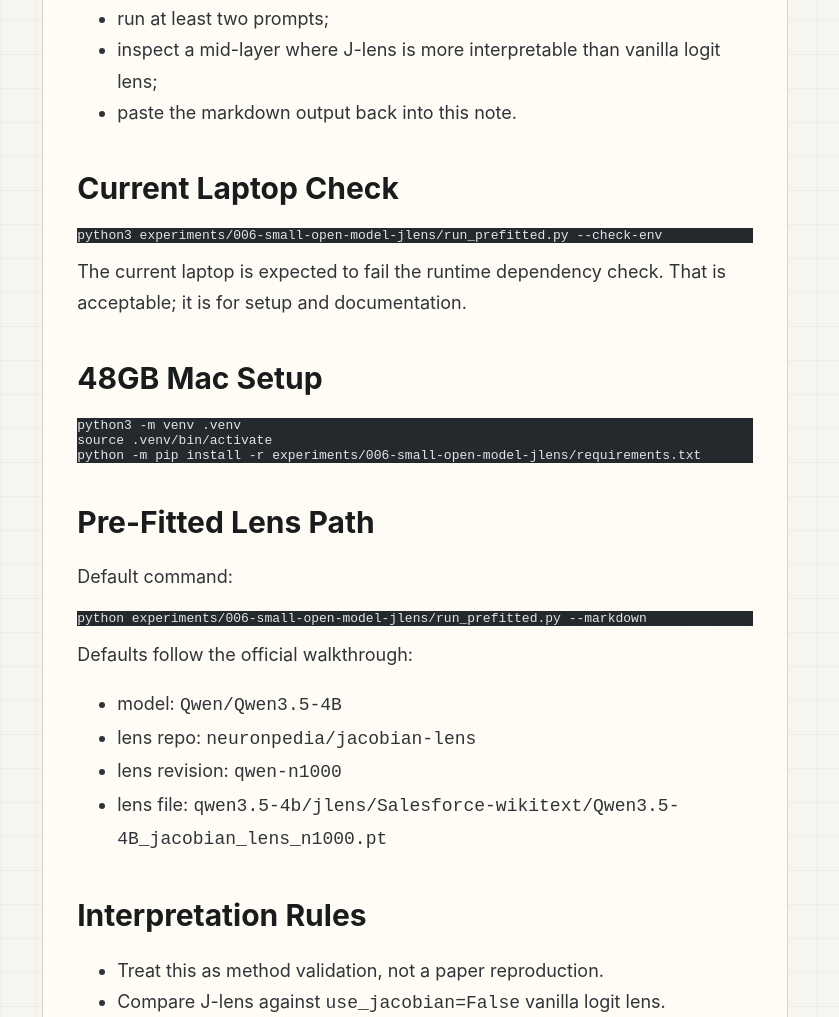
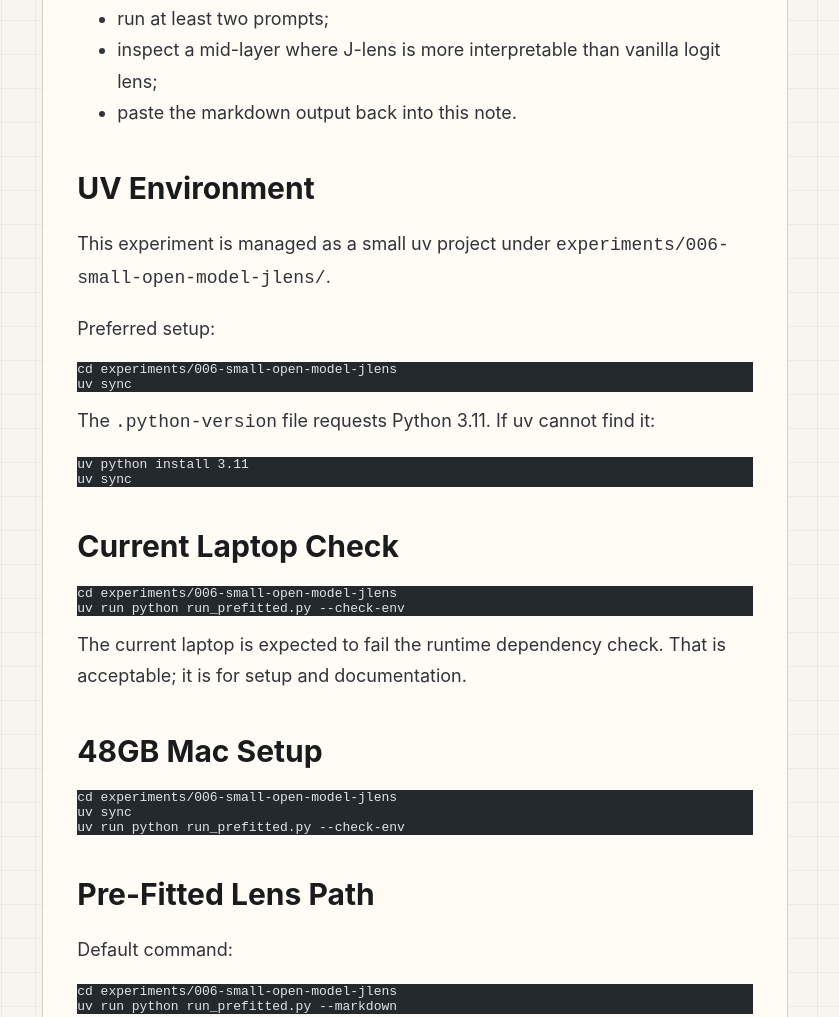
Before and after one commit to hyungrok-oh/latent-workspace, an Astro site: page /latent-workspace/experiments/006-small-open-model-jlens in a window 1280 px wide. Shown: the part 796-1813 px from the top of the page, without its empty margins (441-1280 px from the left). Built offline with nearby package versions, Linux system fonts and the light colour scheme; Astro itself is replaced by a stand-in of ours; code samples lack their colours.

Commit message:
Add uv environment for J-lens runbook

````diff
--- a/src/content/experiments/006-small-open-model-jlens.md
+++ b/src/content/experiments/006-small-open-model-jlens.md
@@ -30,10 +30,29 @@ Good success:
 - inspect a mid-layer where J-lens is more interpretable than vanilla logit lens;
 - paste the markdown output back into this note.
 
+## UV Environment
+
+This experiment is managed as a small uv project under `experiments/006-small-open-model-jlens/`.
+
+Preferred setup:
+
+```bash
+cd experiments/006-small-open-model-jlens
+uv sync
+```
+
+The `.python-version` file requests Python 3.11. If uv cannot find it:
+
+```bash
+uv python install 3.11
+uv sync
+```
+
 ## Current Laptop Check
 
 ```bash
-python3 experiments/006-small-open-model-jlens/run_prefitted.py --check-env
+cd experiments/006-small-open-model-jlens
+uv run python run_prefitted.py --check-env
 ```
 
 The current laptop is expected to fail the runtime dependency check. That is acceptable; it is for setup and documentation.
@@ -41,9 +60,9 @@ The current laptop is expected to fail the runtime dependency check. That is acc
 ## 48GB Mac Setup
 
 ```bash
-python3 -m venv .venv
-source .venv/bin/activate
-python -m pip install -r experiments/006-small-open-model-jlens/requirements.txt
+cd experiments/006-small-open-model-jlens
+uv sync
+uv run python run_prefitted.py --check-env
 ```
 
 ## Pre-Fitted Lens Path
@@ -51,7 +70,8 @@ python -m pip install -r experiments/006-small-open-model-jlens/requirements.txt
 Default command:
 
 ```bash
-python experiments/006-small-open-model-jlens/run_prefitted.py --markdown
+cd experiments/006-small-open-model-jlens
+uv run python run_prefitted.py --markdown
 ```
 
 Defaults follow the official walkthrough:
````
Also changed, not shown: experiments/006-small-open-model-jlens.md (+47 -6 lines), experiments/006-small-open-model-jlens/pyproject.toml (added, +16 -0 lines), experiments/006-small-open-model-jlens/README.md (added), 1 other file.
